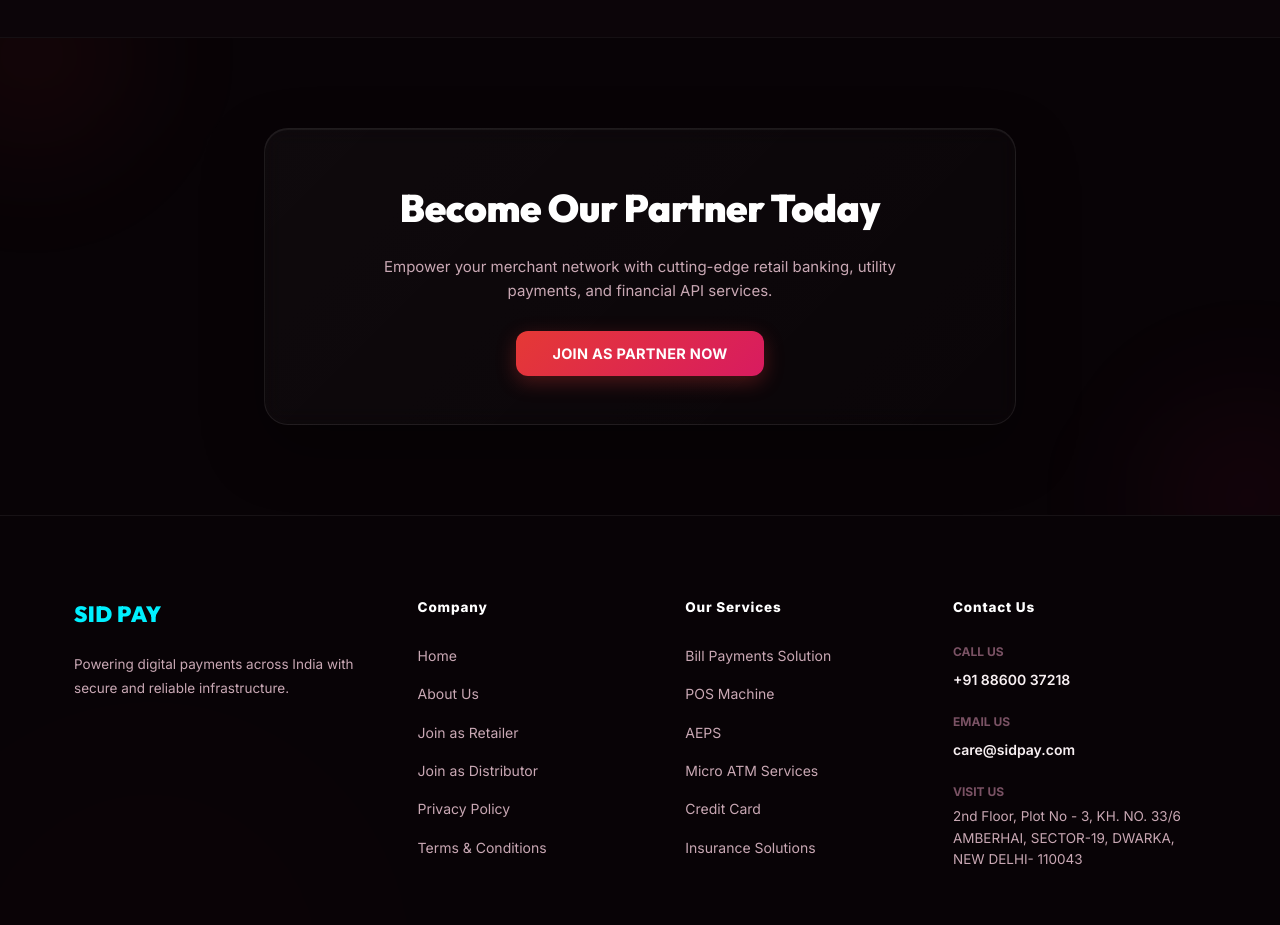
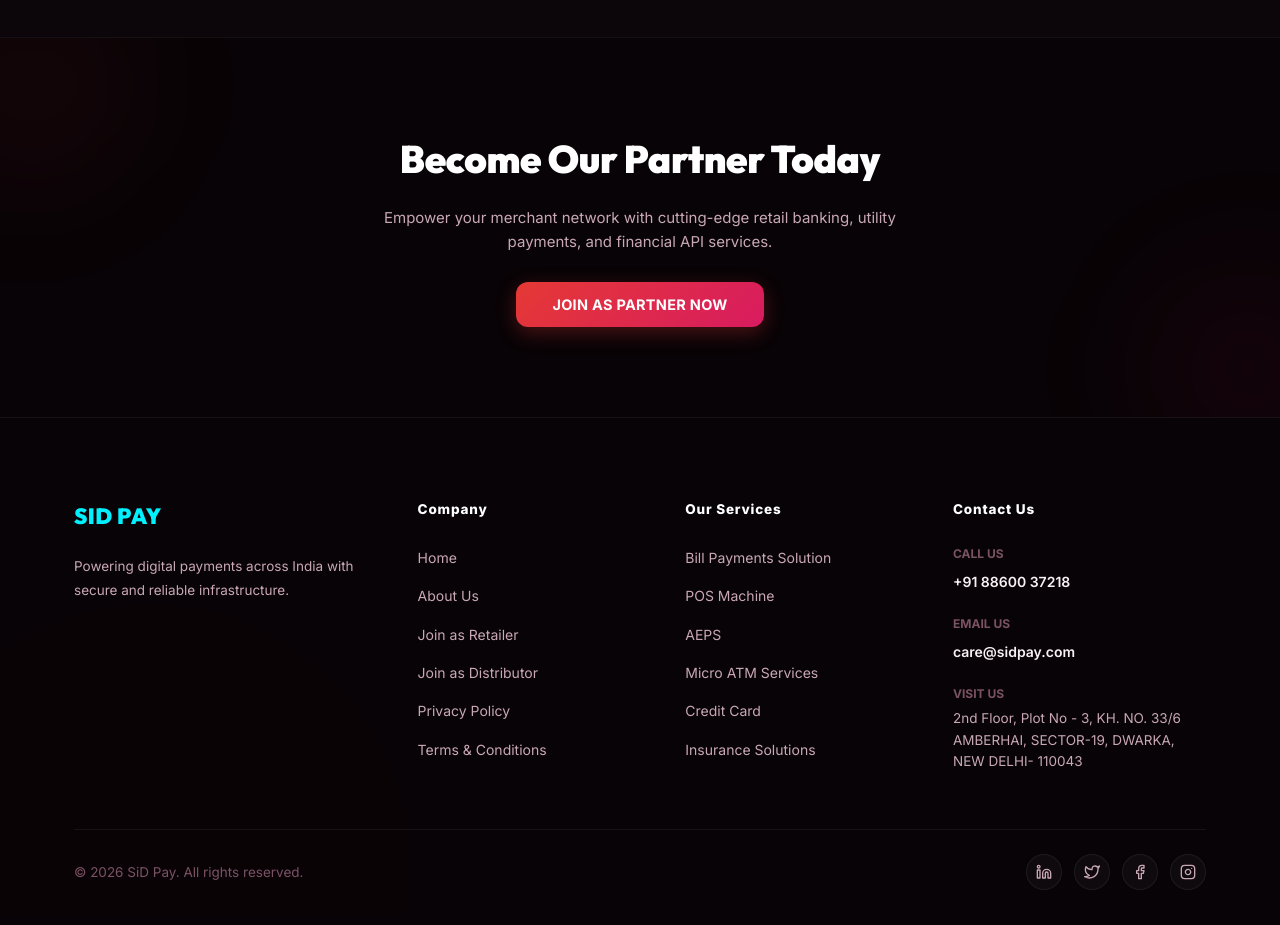
Before and after one commit to abhishekparekar/abheepay, a React (Vite) app: page /partners in a window 1280 px wide. Shown: the part 1740-2665 px from the top of the page. Built offline with nearby package versions, Linux system fonts and the light colour scheme; no server answers; the database is empty.

Commit message:
Remove glass card container wrapper from Partners Section 4 to make the text lay directly and cleanly on the dark section background

```diff
--- a/src/pages/Partners/Partners.jsx
+++ b/src/pages/Partners/Partners.jsx
@@ -447,17 +447,7 @@ const Partners = () => {
           pointerEvents: "none",
           filter: "blur(50px)"
         }} />
-
-        <div className="container" style={{ position: "relative", zIndex: 1, maxWidth: 800 }}>
-          <div style={{
-            background: "linear-gradient(135deg, rgba(255, 255, 255, 0.03) 0%, rgba(255, 255, 255, 0.01) 100%)",
-            border: "1px solid rgba(255, 255, 255, 0.08)",
-            borderRadius: 24,
-            padding: "48px 32px",
-            boxShadow: "0 24px 60px rgba(0,0,0,0.35), inset 0 1px 0 rgba(255,255,255,0.06)",
-            backdropFilter: "blur(10px)",
-            textAlign: "center"
-          }} className="cta-glass-card">
+        <div className="container" style={{ position: "relative", zIndex: 1, maxWidth: 640 }}>
           <h2 style={{
             fontFamily: "'Outfit',sans-serif",
             fontWeight: 900,
@@ -498,7 +488,6 @@ const Partners = () => {
             </button>
           </Link>
         </div>
-        </div>
       </section>
 
       <style>{`
```
Lines whose indentation alone changed are shown as unchanged.
